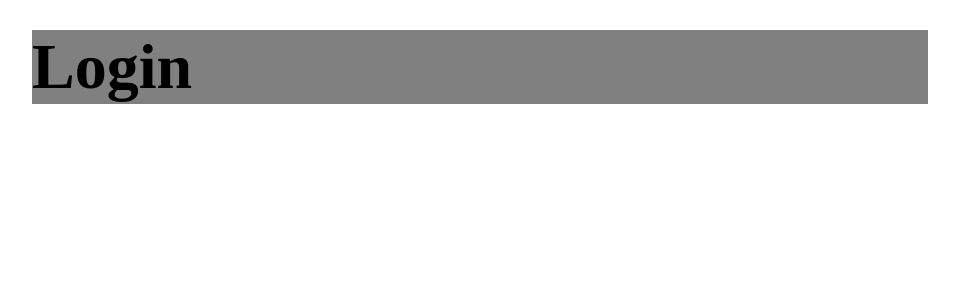
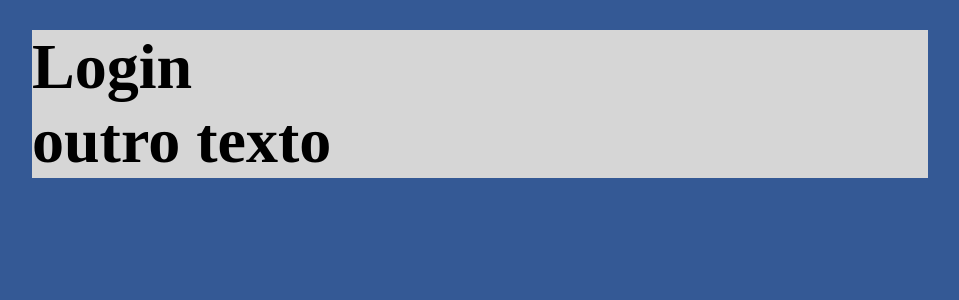
Before and after one commit to RadavelliM/Projeto-Escola, a React (Vite) app: page / in a window 1280 px wide. Shown: the top 300 px of the page, without its empty margins (160-1119 px from the left). Built offline with nearby package versions, Linux system fonts and the light colour scheme.

Commit message:
definindo paleta de cores. atualizacao do readme

```diff
--- /dev/null
+++ b/src/config/colors.js
@@ -0,0 +1,10 @@
+export const primaryDark = "#345995";
+export const primaryLight = "#688ECA";
+export const secondary = "#B4C6E4";
+export const tertiary = "#D6D6D6";
+
+// cores para o React-Toastify
+export const toastifySucces = "#209200";
+export const toastifyInfo = "#3E3E3E";
+export const toastifyError = "#BE0000";
+export const toastifyWarning = "#F4D10D";
--- a/src/pages/Login/login.jsx
+++ b/src/pages/Login/login.jsx
@@ -6,7 +6,10 @@ import { Container } from "../../styles/globalStyles";
 export default function Login() {
     return (
         <Container>
-            <Title>Login</Title>
+            <Title isRed={true}>
+                Login
+                <p>outro texto</p>
+            </Title>
         </Container>
     );
 }
--- a/src/pages/Login/styledLogin.jsx
+++ b/src/pages/Login/styledLogin.jsx
@@ -1,5 +1,6 @@
 import styled from "styled-components";
+import { tertiary } from "../../config/colors";
 
 export const Title = styled.h1`
-    background-color: grey;
+    background-color: ${tertiary};
 `;
--- a/src/styles/globalStyles.js
+++ b/src/styles/globalStyles.js
@@ -1,4 +1,6 @@
 import styled, { createGlobalStyle } from "styled-components";
+import { primaryDark } from "../config/colors";
+primaryDark;
 
 export default createGlobalStyle`
     * {
@@ -17,6 +19,10 @@ export default createGlobalStyle`
         cursor: pointer;
     }
 
+    body {
+        background-color: ${primaryDark};
+    }
+
     a {
         text-decoration: none;
     }
```
Also changed, not shown: 1 other file (tests, documents, lock files or other folders).
